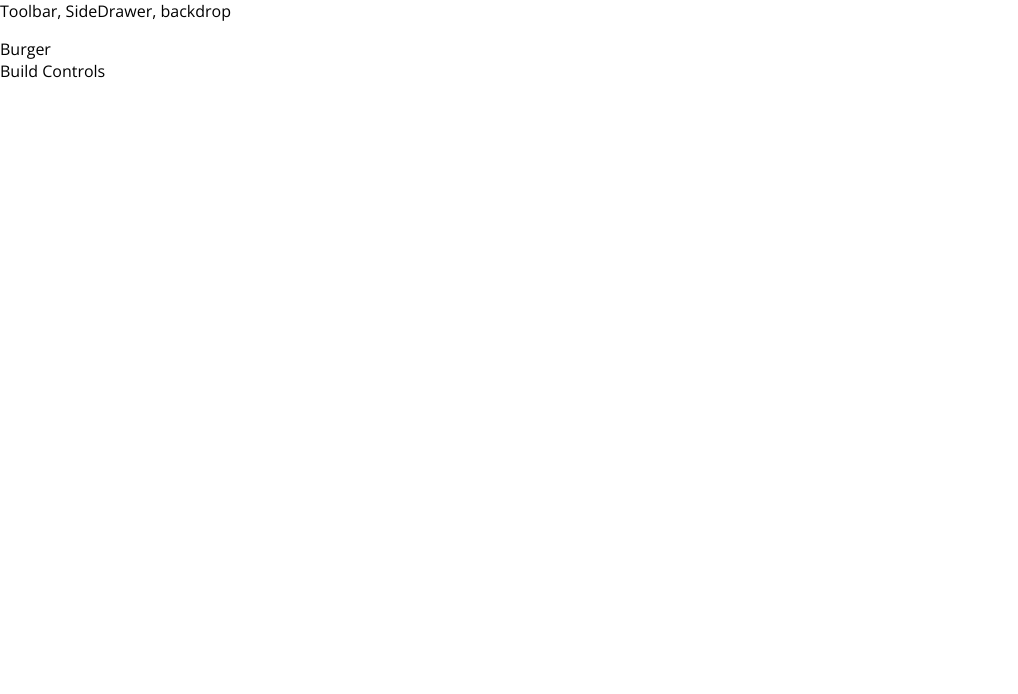
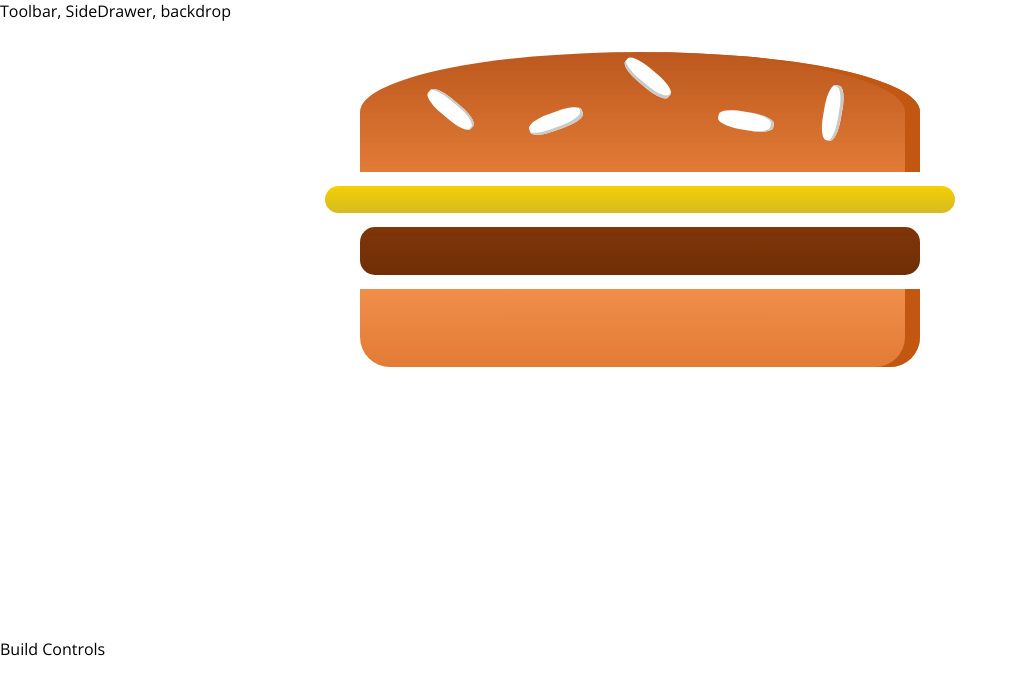
Before and after one commit to AdamJosephKalimi/react-burger-builder-2, a React app: page / in a window 1280 px wide. Shown: the top 694 px of the page, without its empty margins (0-1018 px from the left). Built offline with nearby package versions, Linux system fonts and the light colour scheme.

Commit message:
first visual of the burger is on the screen

```diff
--- /dev/null
+++ b/src/components/Burger/Burger.css
@@ -0,0 +1,31 @@
+.Burger {
+  width: 100%;
+  margin: auto;
+  height: 250px;
+  overflow: scroll;
+  text-align: center;
+  font-weight: bold;
+  font-weight: 1.2rem;
+}
+
+
+@media (min-width: 500px) and (min-height: 400px) {
+    .Burger {
+        width: 350px;
+        height: 300px;
+    }
+}
+
+@media (min-width: 500px) and (min-height: 401px) {
+    .Burger {
+        width: 450px;
+        height: 400px;
+    }
+}
+
+@media (min-width: 1000px) and (min-height: 700px) {
+    .Burger {
+        width: 700px;
+        height: 600px;
+    }
+}
--- a/src/components/Burger/Burger.js
+++ b/src/components/Burger/Burger.js
@@ -0,0 +1,17 @@
+import React from 'react';
+import classes from './Burger.css'
+import BurgerIngredient from './BurgerIngredient/BurgerIngredient';
+
+const burger = (props) => {
+  return (
+      <div className={classes.Burger}>
+          <BurgerIngredient type="bread-top" />
+          <BurgerIngredient type="cheese" />
+          <BurgerIngredient type="meat" />
+          <BurgerIngredient type="bread-bottom" />
+      </div>
+    );
+
+};
+
+export default burger;
--- a/src/components/Burger/BurgerIngredient/BurgerIngredient.js
+++ b/src/components/Burger/BurgerIngredient/BurgerIngredient.js
@@ -1,5 +1,5 @@
 import React, { Component } from 'react';
-import classes from './burgerIngredient.css';
+import classes from './BurgerIngredient.css';
 import PropTypes from 'prop-types';
 
 class BurgerIngredient extends Component {
@@ -10,12 +10,12 @@ class BurgerIngredient extends Component {
           case ('bread-bottom'):
             ingredient = <div className={classes.BreadBottom}></div>;
             break;
-      case ('breat-top'):
+          case ('bread-top'):
             ingredient = (
                 <div className={classes.BreadTop}>
                     <div className={classes.Seeds1}></div>
                     <div className={classes.Seeds2}></div>
-            </div>;
+                </div>
             );
             break;
           case ('meat'):
@@ -30,7 +30,8 @@ class BurgerIngredient extends Component {
           case ('bacon'):
             ingredient = <div className={classes.Bacon}></div>;
             break;
-      default = null;
+          default:
+            ingredient = null;
         }
 
     return ingredient;
--- a/src/containers/BurgerBuilder/BurgerBuilder.js
+++ b/src/containers/BurgerBuilder/BurgerBuilder.js
@@ -1,12 +1,13 @@
 import React, { Component } from 'react';
 
 import Aux from '../../hoc/Aux';
+import Burger from '../../components/Burger/Burger';
 
 class BurgerBuilder extends Component {
     render () {
         return (
               <Aux>
-                  <div>Burger</div>
+                  <Burger />
                   <div>Build Controls</div>
               </Aux>
         );
```
Also changed, not shown: Dependencies imported that may need to be deleted.png (added). Lines whose indentation alone changed are shown as unchanged.
